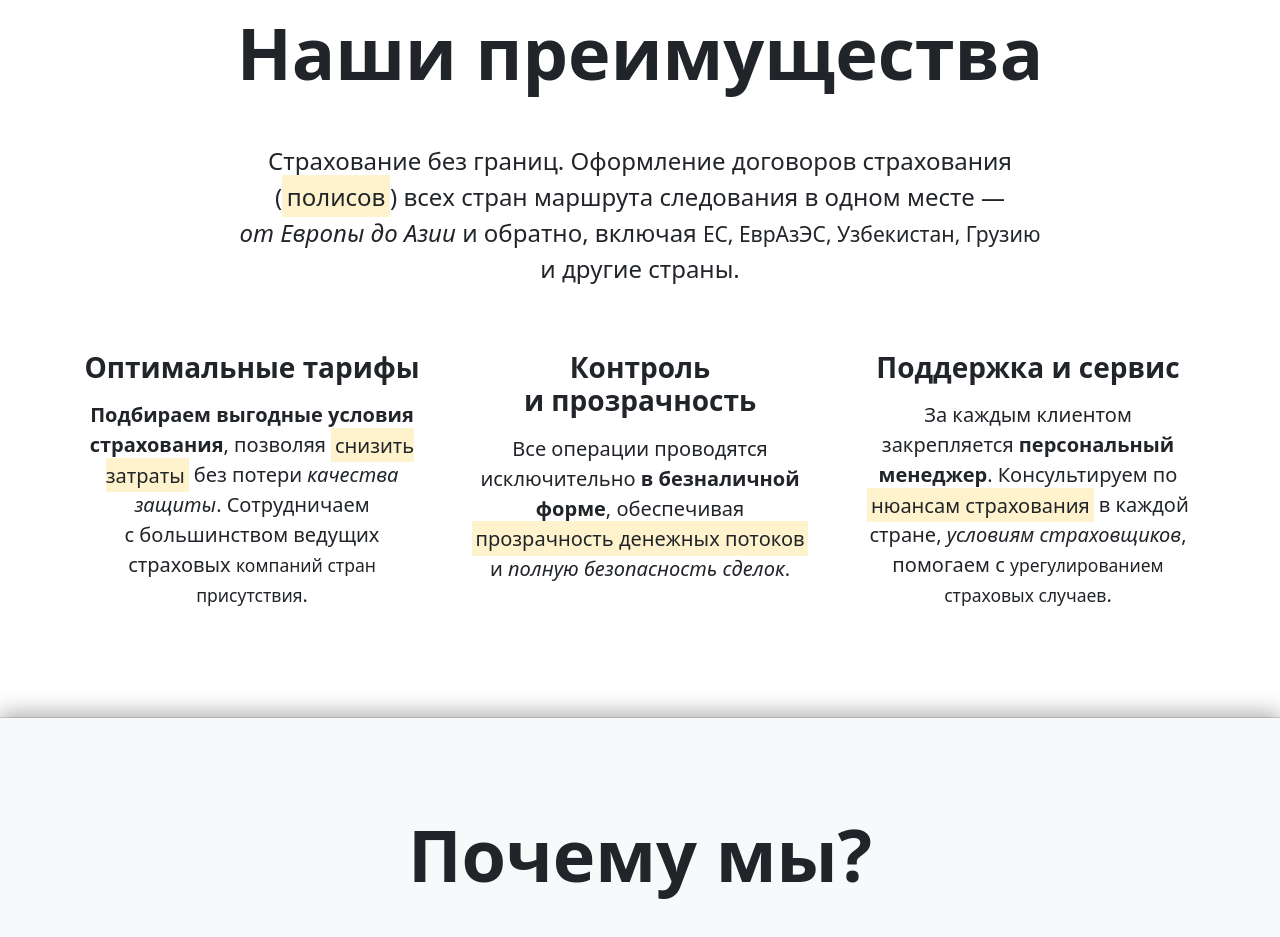
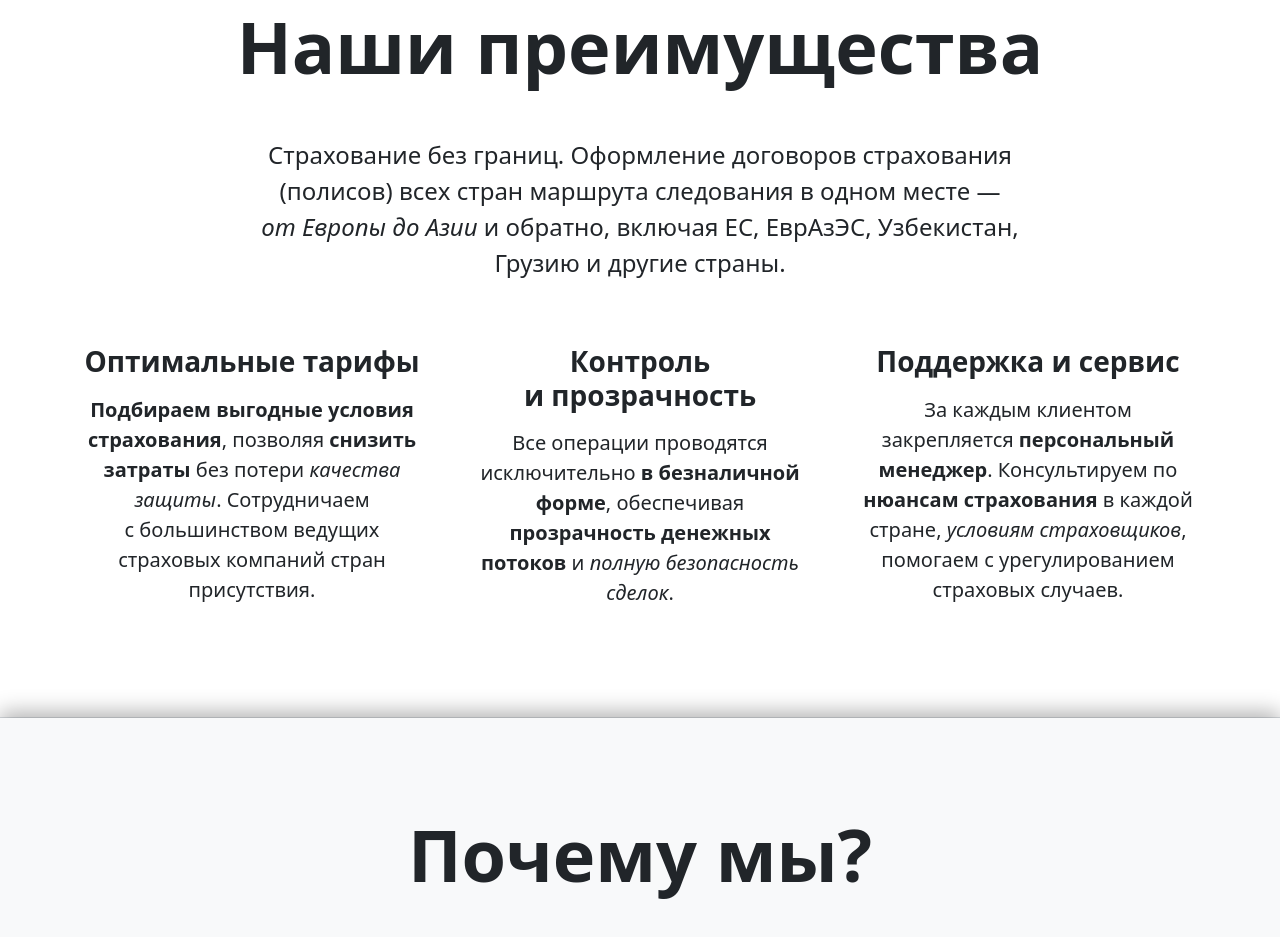
Before and after one commit to sinedis-soft/ibb.expert, a website: page app/index.html in a window 1280 px wide. Shown: the part 1738-2675 px from the top of the page. Drawn offline with Linux system fonts and the light colour scheme.

Commit message:
feat: change features

```diff
--- a/app/index.html
+++ b/app/index.html
@@ -198,7 +198,6 @@
       <!-- О компании / продукте -->
       <section
   class="py-5 d-flex align-items-center justify-content-center min-vh-100 section-shadow-border"
-  role="region"
   aria-labelledby="advantages-heading"
 >
   <div class="container">
@@ -209,41 +208,41 @@
         </h2>
         <p class="lead mb-5 lead-custom">
           <strong>Страхование без границ.</strong> Оформление договоров
-          страхования (<mark>полисов</mark>) всех стран маршрута следования в
-          одном месте — <em>от Европы до Азии</em> и обратно, включая
-          <small>ЕС, ЕврАзЭС, Узбекистан, Грузию</small> и другие страны.
+          страхования (<strong>полисов</strong>) всех стран маршрута следования
+          в одном месте — <em>от Европы до Азии</em> и обратно, включая ЕС,
+          ЕврАзЭС, Узбекистан, Грузию и другие страны.
         </p>
       </div>
     </div>
     <div class="row g-4 g-md-5 text-center" role="list">
-      <div class="col-md-4" role="listitem">
-        <div class="h3 mb-2 mb-lg-3 fw-bold">Оптимальные тарифы</div>
-        <p class="fs-5">
+      <dl class="col-md-4" role="listitem">
+        <dt class="h3 mb-2 mb-lg-3 fw-bold">Оптимальные тарифы</dt>
+        <dd class="fs-5">
           <strong>Подбираем выгодные условия страхования</strong>, позволяя
-          <mark>снизить затраты</mark> без потери <em>качества защиты</em>.
-          Сотрудничаем с большинством ведущих страховых
-          <small>компаний стран присутствия</small>.
-        </p>
-      </div>
-      <div class="col-md-4" role="listitem">
-        <div class="h3 mb-2 mb-lg-3 fw-bold">Контроль и прозрачность</div>
-        <p class="fs-5">
+          <strong>снизить затраты</strong> без потери <em>качества защиты</em>.
+          Сотрудничаем с большинством ведущих страховых компаний стран
+          присутствия.
+        </dd>
+      </dl>
+      <dl class="col-md-4" role="listitem">
+        <dt class="h3 mb-2 mb-lg-3 fw-bold">Контроль и прозрачность</dt>
+        <dd class="fs-5">
           Все операции проводятся исключительно
           <strong>в безналичной форме</strong>, обеспечивая
-          <mark>прозрачность денежных потоков</mark> и
+          <strong>прозрачность денежных потоков</strong> и
           <em>полную безопасность сделок</em>.
-        </p>
-      </div>
-      <div class="col-md-4" role="listitem">
-        <div class="h3 mb-2 mb-lg-3 fw-bold">Поддержка и сервис</div>
-        <p class="fs-5">
+        </dd>
+      </dl>
+      <dl class="col-md-4" role="listitem">
+        <dt class="h3 mb-2 mb-lg-3 fw-bold">Поддержка и сервис</dt>
+        <dd class="fs-5">
           За каждым клиентом закрепляется
           <strong>персональный менеджер</strong>. Консультируем по
-          <mark>нюансам страхования</mark> в каждой стране,
-          <em>условиям страховщиков</em>, помогаем с
-          <small>урегулированием страховых случаев</small>.
-        </p>
-      </div>
+          <strong>нюансам страхования</strong> в каждой стране,
+          <em>условиям страховщиков</em>, помогаем с урегулированием страховых
+          случаев.
+        </dd>
+      </dl>
     </div>
   </div>
 </section>
```
Also changed, not shown: src/partials/features.html (+25 -26 lines).
